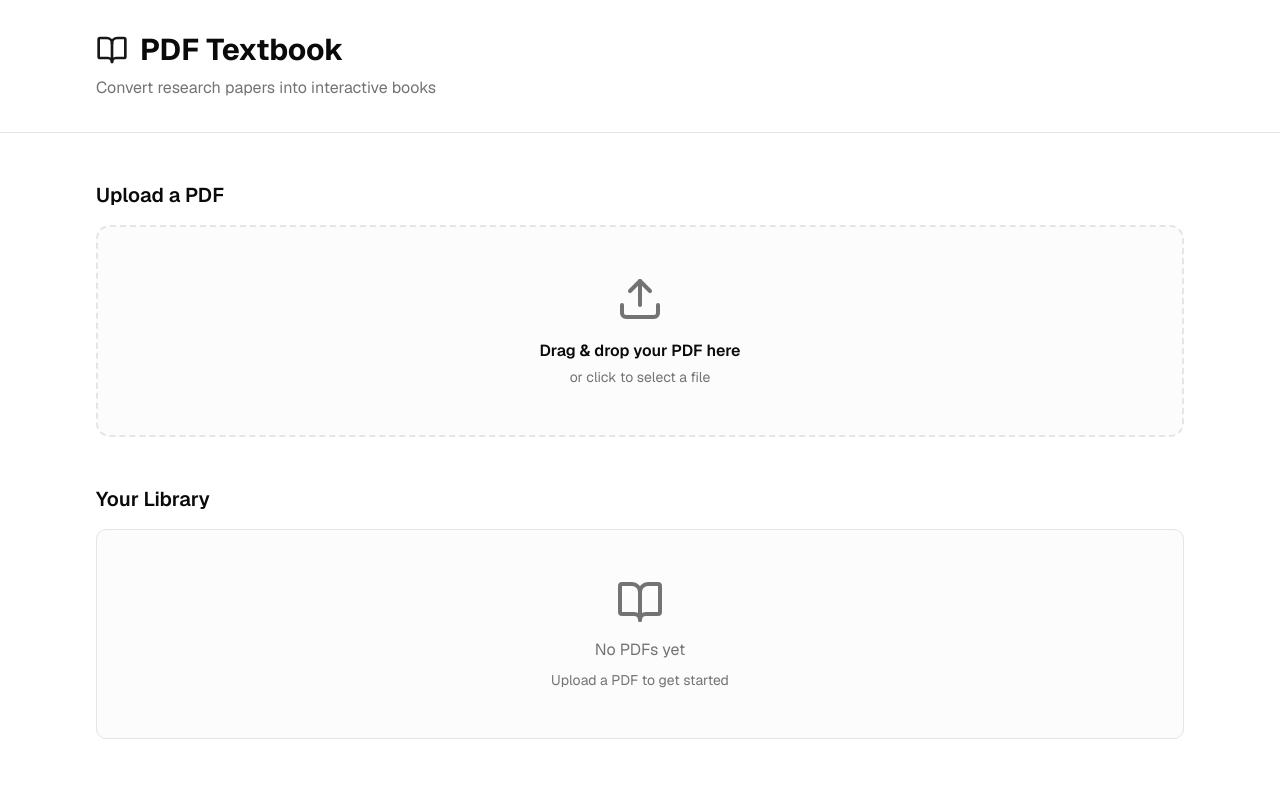
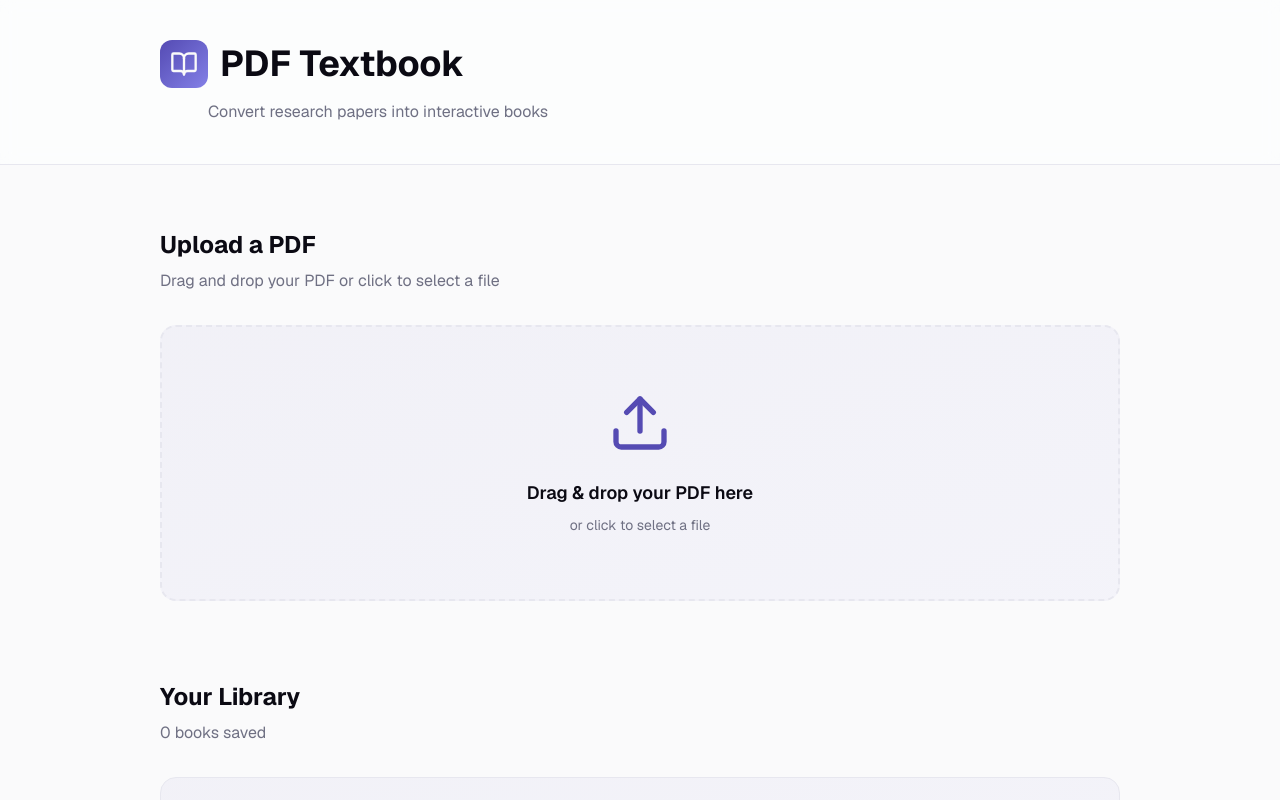
Before and after one commit to packetloss404/paperscout, a Next.js app: page / in a window 1280 px wide. Shown: the top 800 px of the page. Built offline with nearby package versions, Linux system fonts and the light colour scheme.

Commit message:
feat: redesign app with modern aesthetic\n\nUpdate color scheme, typography, upload area, cards, spacing, and visual effects

```diff
--- a/app/globals.css
+++ b/app/globals.css
@@ -4,74 +4,75 @@
 @custom-variant dark (&:is(.dark *));
 
 :root {
-  --background: oklch(1 0 0);
-  --foreground: oklch(0.145 0 0);
+  /* Light theme - modern, clean design */
+  --background: oklch(0.985 0.001 293);
+  --foreground: oklch(0.15 0.02 293);
   --card: oklch(1 0 0);
-  --card-foreground: oklch(0.145 0 0);
+  --card-foreground: oklch(0.15 0.02 293);
   --popover: oklch(1 0 0);
-  --popover-foreground: oklch(0.145 0 0);
-  --primary: oklch(0.205 0 0);
+  --popover-foreground: oklch(0.15 0.02 293);
+  --primary: oklch(0.48 0.16 283);
   --primary-foreground: oklch(0.985 0 0);
-  --secondary: oklch(0.97 0 0);
-  --secondary-foreground: oklch(0.205 0 0);
-  --muted: oklch(0.97 0 0);
-  --muted-foreground: oklch(0.556 0 0);
-  --accent: oklch(0.97 0 0);
-  --accent-foreground: oklch(0.205 0 0);
+  --secondary: oklch(0.92 0.03 283);
+  --secondary-foreground: oklch(0.48 0.16 283);
+  --muted: oklch(0.96 0.01 283);
+  --muted-foreground: oklch(0.55 0.03 283);
+  --accent: oklch(0.65 0.15 283);
+  --accent-foreground: oklch(1 0 0);
   --destructive: oklch(0.577 0.245 27.325);
-  --destructive-foreground: oklch(0.577 0.245 27.325);
-  --border: oklch(0.922 0 0);
-  --input: oklch(0.922 0 0);
-  --ring: oklch(0.708 0 0);
-  --chart-1: oklch(0.646 0.222 41.116);
-  --chart-2: oklch(0.6 0.118 184.704);
-  --chart-3: oklch(0.398 0.07 227.392);
-  --chart-4: oklch(0.828 0.189 84.429);
-  --chart-5: oklch(0.769 0.188 70.08);
-  --radius: 0.625rem;
-  --sidebar: oklch(0.985 0 0);
-  --sidebar-foreground: oklch(0.145 0 0);
-  --sidebar-primary: oklch(0.205 0 0);
-  --sidebar-primary-foreground: oklch(0.985 0 0);
-  --sidebar-accent: oklch(0.97 0 0);
-  --sidebar-accent-foreground: oklch(0.205 0 0);
-  --sidebar-border: oklch(0.922 0 0);
-  --sidebar-ring: oklch(0.708 0 0);
+  --destructive-foreground: oklch(1 0 0);
+  --border: oklch(0.93 0.01 283);
+  --input: oklch(0.96 0.01 283);
+  --ring: oklch(0.48 0.16 283);
+  --chart-1: oklch(0.48 0.16 283);
+  --chart-2: oklch(0.65 0.15 283);
+  --chart-3: oklch(0.55 0.12 283);
+  --chart-4: oklch(0.72 0.13 283);
+  --chart-5: oklch(0.60 0.14 283);
+  --radius: 0.75rem;
+  --sidebar: oklch(0.985 0.001 293);
+  --sidebar-foreground: oklch(0.15 0.02 293);
+  --sidebar-primary: oklch(0.48 0.16 283);
+  --sidebar-primary-foreground: oklch(1 0 0);
+  --sidebar-accent: oklch(0.92 0.03 283);
+  --sidebar-accent-foreground: oklch(0.48 0.16 283);
+  --sidebar-border: oklch(0.93 0.01 283);
+  --sidebar-ring: oklch(0.48 0.16 283);
 }
 
 .dark {
-  --background: oklch(0.145 0 0);
-  --foreground: oklch(0.985 0 0);
-  --card: oklch(0.145 0 0);
-  --card-foreground: oklch(0.985 0 0);
-  --popover: oklch(0.145 0 0);
-  --popover-foreground: oklch(0.985 0 0);
-  --primary: oklch(0.985 0 0);
-  --primary-foreground: oklch(0.205 0 0);
-  --secondary: oklch(0.269 0 0);
-  --secondary-foreground: oklch(0.985 0 0);
-  --muted: oklch(0.269 0 0);
-  --muted-foreground: oklch(0.708 0 0);
-  --accent: oklch(0.269 0 0);
-  --accent-foreground: oklch(0.985 0 0);
-  --destructive: oklch(0.396 0.141 25.723);
-  --destructive-foreground: oklch(0.637 0.237 25.331);
-  --border: oklch(0.269 0 0);
-  --input: oklch(0.269 0 0);
-  --ring: oklch(0.439 0 0);
-  --chart-1: oklch(0.488 0.243 264.376);
-  --chart-2: oklch(0.696 0.17 162.48);
-  --chart-3: oklch(0.769 0.188 70.08);
-  --chart-4: oklch(0.627 0.265 303.9);
-  --chart-5: oklch(0.645 0.246 16.439);
-  --sidebar: oklch(0.205 0 0);
-  --sidebar-foreground: oklch(0.985 0 0);
-  --sidebar-primary: oklch(0.488 0.243 264.376);
-  --sidebar-primary-foreground: oklch(0.985 0 0);
-  --sidebar-accent: oklch(0.269 0 0);
-  --sidebar-accent-foreground: oklch(0.985 0 0);
-  --sidebar-border: oklch(0.269 0 0);
-  --sidebar-ring: oklch(0.439 0 0);
+  --background: oklch(0.12 0.01 283);
+  --foreground: oklch(0.95 0.01 283);
+  --card: oklch(0.18 0.01 283);
+  --card-foreground: oklch(0.95 0.01 283);
+  --popover: oklch(0.18 0.01 283);
+  --popover-foreground: oklch(0.95 0.01 283);
+  --primary: oklch(0.65 0.15 283);
+  --primary-foreground: oklch(0.12 0.01 283);
+  --secondary: oklch(0.25 0.02 283);
+  --secondary-foreground: oklch(0.95 0.01 283);
+  --muted: oklch(0.25 0.02 283);
+  --muted-foreground: oklch(0.70 0.03 283);
+  --accent: oklch(0.72 0.13 283);
+  --accent-foreground: oklch(0.12 0.01 283);
+  --destructive: oklch(0.577 0.245 27.325);
+  --destructive-foreground: oklch(0.95 0.01 283);
+  --border: oklch(0.25 0.02 283);
+  --input: oklch(0.25 0.02 283);
+  --ring: oklch(0.65 0.15 283);
+  --chart-1: oklch(0.65 0.15 283);
+  --chart-2: oklch(0.72 0.13 283);
+  --chart-3: oklch(0.60 0.14 283);
+  --chart-4: oklch(0.55 0.12 283);
+  --chart-5: oklch(0.70 0.12 283);
+  --sidebar: oklch(0.18 0.01 283);
+  --sidebar-foreground: oklch(0.95 0.01 283);
+  --sidebar-primary: oklch(0.65 0.15 283);
+  --sidebar-primary-foreground: oklch(0.12 0.01 283);
+  --sidebar-accent: oklch(0.25 0.02 283);
+  --sidebar-accent-foreground: oklch(0.95 0.01 283);
+  --sidebar-border: oklch(0.25 0.02 283);
+  --sidebar-ring: oklch(0.65 0.15 283);
 }
 
 @theme inline {
@@ -157,3 +158,87 @@
 .prose blockquote {
   @apply border-l-primary text-muted-foreground;
 }
+
+@theme inline {
+  --font-sans: 'Geist', 'Geist Fallback';
+  --font-mono: 'Geist Mono', 'Geist Mono Fallback';
+  --color-background: var(--background);
+  --color-foreground: var(--foreground);
+  --color-card: var(--card);
+  --color-card-foreground: var(--card-foreground);
+  --color-popover: var(--popover);
+  --color-popover-foreground: var(--popover-foreground);
+  --color-primary: var(--primary);
+  --color-primary-foreground: var(--primary-foreground);
+  --color-secondary: var(--secondary);
+  --color-secondary-foreground: var(--secondary-foreground);
+  --color-muted: var(--muted);
+  --color-muted-foreground: var(--muted-foreground);
+  --color-accent: var(--accent);
+  --color-accent-foreground: var(--accent-foreground);
+  --color-destructive: var(--destructive);
+  --color-destructive-foreground: var(--destructive-foreground);
+  --color-border: var(--border);
+  --color-input: var(--input);
+  --color-ring: var(--ring);
+  --color-chart-1: var(--chart-1);
+  --color-chart-2: var(--chart-2);
+  --color-chart-3: var(--chart-3);
+  --color-chart-4: var(--chart-4);
+  --color-chart-5: var(--chart-5);
+  --radius-sm: calc(var(--radius) - 4px);
+  --radius-md: calc(var(--radius) - 2px);
+  --radius-lg: var(--radius);
+  --radius-xl: calc(var(--radius) + 4px);
+  --color-sidebar: var(--sidebar);
+  --color-sidebar-foreground: var(--sidebar-foreground);
+  --color-sidebar-primary: var(--sidebar-primary);
+  --color-sidebar-primary-foreground: var(--sidebar-primary-foreground);
+  --color-sidebar-accent: var(--sidebar-accent);
+  --color-sidebar-accent-foreground: var(--sidebar-accent-foreground);
+  --color-sidebar-border: var(--sidebar-border);
+  --color-sidebar-ring: var(--sidebar-ring);
+}
+
+@layer base {
+  * {
+    @apply border-border outline-ring/50;
+  }
+  body {
+    @apply bg-background text-foreground;
+  }
+}
+
+/* Prose styles for markdown rendering */
+.prose {
+  @apply max-w-none;
+}
+
+.prose h1,
+.prose h2,
+.prose h3,
+.prose h4,
+.prose h5,
+.prose h6 {
+  @apply font-semibold text-foreground;
+}
+
+.prose p {
+  @apply text-foreground leading-relaxed;
+}
+
+.prose a {
+  @apply text-primary hover:underline;
+}
+
+.prose code {
+  @apply bg-muted text-foreground px-1.5 py-0.5 rounded;
+}
+
+.prose pre {
+  @apply bg-muted border border-border rounded-lg overflow-x-auto;
+}
+
+.prose blockquote {
+  @apply border-l-primary text-muted-foreground;
+}
--- a/app/page.tsx
+++ b/app/page.tsx
@@ -38,48 +38,60 @@ export default function HomePage() {
   return (
     <main className="min-h-screen bg-background">
       {/* Header */}
-      <header className="border-b border-border bg-card">
-        <div className="max-w-6xl mx-auto px-4 sm:px-6 lg:px-8 py-8">
-          <div className="flex items-center gap-3 mb-2">
-            <BookOpen className="w-8 h-8 text-primary" />
-            <h1 className="text-3xl font-bold text-foreground">PDF Textbook</h1>
+      <header className="border-b border-border bg-card/50 backdrop-blur-sm sticky top-0 z-40">
+        <div className="max-w-5xl mx-auto px-4 sm:px-6 lg:px-8 py-10">
+          <div className="flex items-center gap-3 mb-3">
+            <div className="p-2.5 bg-gradient-to-br from-primary to-accent rounded-lg">
+              <BookOpen className="w-7 h-7 text-primary-foreground" />
+            </div>
+            <h1 className="text-3xl md:text-4xl font-bold text-foreground">PDF Textbook</h1>
           </div>
-          <p className="text-muted-foreground">
+          <p className="text-muted-foreground ml-12">
             Convert research papers into interactive books
           </p>
         </div>
       </header>
 
       {/* Main Content */}
-      <div className="max-w-6xl mx-auto px-4 sm:px-6 lg:px-8 py-12">
+      <div className="max-w-5xl mx-auto px-4 sm:px-6 lg:px-8 py-16">
         {/* Upload Section */}
-        <div className="mb-12">
-          <h2 className="text-xl font-semibold text-foreground mb-4">
-            Upload a PDF
-          </h2>
+        <div className="mb-20">
+          <div className="mb-8">
+            <h2 className="text-2xl font-bold text-foreground mb-2">
+              Upload a PDF
+            </h2>
+            <p className="text-muted-foreground">
+              Drag and drop your PDF or click to select a file
+            </p>
+          </div>
           <PDFUploader />
         </div>
 
         {/* Library Section */}
         <div>
-          <h2 className="text-xl font-semibold text-foreground mb-4">
-            Your Library
-          </h2>
+          <div className="mb-8">
+            <h2 className="text-2xl font-bold text-foreground mb-2">
+              Your Library
+            </h2>
+            <p className="text-muted-foreground">
+              {pdfs.length} {pdfs.length === 1 ? 'book' : 'books'} saved
+            </p>
+          </div>
 
           {isLoading ? (
-            <div className="flex items-center justify-center py-12">
-              <div className="animate-spin w-8 h-8 border-2 border-primary border-t-transparent rounded-full" />
+            <div className="flex items-center justify-center py-20">
+              <div className="animate-spin w-10 h-10 border-3 border-primary border-t-transparent rounded-full" />
             </div>
           ) : pdfs.length === 0 ? (
-            <div className="text-center py-12 bg-muted/30 rounded-lg border border-border">
-              <BookOpen className="w-12 h-12 text-muted-foreground mx-auto mb-3" />
-              <p className="text-muted-foreground mb-2">No PDFs yet</p>
+            <div className="text-center py-16 bg-gradient-to-br from-primary/5 to-accent/5 rounded-2xl border border-border">
+              <BookOpen className="w-14 h-14 text-primary/40 mx-auto mb-4" />
+              <p className="text-foreground font-medium mb-2">No books yet</p>
               <p className="text-sm text-muted-foreground">
-                Upload a PDF to get started
+                Upload your first PDF to get started
               </p>
             </div>
           ) : (
-            <div className="grid grid-cols-1 sm:grid-cols-2 lg:grid-cols-3 gap-4">
+            <div className="grid grid-cols-1 sm:grid-cols-2 lg:grid-cols-3 gap-6">
               {pdfs.map((pdf) => (
                 <PDFCard
                   key={pdf.id}
--- a/components/pdf-uploader.tsx
+++ b/components/pdf-uploader.tsx
@@ -112,9 +112,12 @@ export function PDFUploader() {
       onDragLeave={handleDragLeave}
       onDrop={handleDrop}
       onClick={() => !isProcessing && fileInputRef.current?.click()}
-      className={`border-2 border-dashed rounded-xl p-12 text-center transition-colors select-none
+      className={`relative border-2 border-dashed rounded-2xl p-16 text-center transition-all duration-300 select-none
         ${isProcessing ? 'cursor-default' : 'cursor-pointer'}
-        ${isDragging ? 'border-primary bg-primary/5' : 'border-border bg-muted/30 hover:border-primary/50'}
+        ${isDragging
+          ? 'border-primary bg-primary/5 shadow-lg scale-[1.02]'
+          : 'border-border bg-gradient-to-br from-primary/5 to-accent/5 hover:border-primary/60 hover:shadow-md hover:from-primary/8 hover:to-accent/8'
+        }
       `}
     >
       <input
@@ -126,31 +129,42 @@ export function PDFUploader() {
         disabled={isProcessing}
       />
 
-      <div className="inline-flex flex-col items-center gap-4">
-        {step === 'done' ? (
-          <CheckCircle2 className="w-12 h-12 text-primary" />
-        ) : step === 'error' ? (
-          <Upload className="w-12 h-12 text-destructive" />
-        ) : isProcessing ? (
-          <Loader2 className="w-12 h-12 text-primary animate-spin" />
-        ) : (
-          <Upload className="w-12 h-12 text-muted-foreground" />
-        )}
+      <div className="inline-flex flex-col items-center gap-6">
+        <div className="relative">
+          {step === 'done' ? (
+            <div className="relative">
+              <div className="absolute inset-0 bg-primary/20 rounded-full blur-xl animate-pulse" />
+              <CheckCircle2 className="w-16 h-16 text-primary relative z-10" />
+            </div>
+          ) : step === 'error' ? (
+            <Upload className="w-16 h-16 text-destructive" />
+          ) : isProcessing ? (
+            <div className="relative">
+              <div className="absolute inset-0 bg-primary/20 rounded-full blur-xl" />
+              <Loader2 className="w-16 h-16 text-primary animate-spin relative z-10" />
+            </div>
+          ) : (
+            <div className="relative group">
+              <div className="absolute inset-0 bg-primary/10 rounded-full blur-lg opacity-0 group-hover:opacity-100 transition-opacity" />
+              <Upload className="w-16 h-16 text-primary relative z-10" />
+            </div>
+          )}
+        </div>
 
-        <div>
-          <p className={`font-semibold ${step === 'error' ? 'text-destructive' : 'text-foreground'}`}>
+        <div className="space-y-2">
+          <p className={`text-lg font-semibold transition-colors ${step === 'error' ? 'text-destructive' : 'text-foreground'}`}>
             {STEP_LABELS[step]}
           </p>
           {step === 'idle' && (
-            <p className="text-sm text-muted-foreground mt-1">or click to select a file</p>
+            <p className="text-sm text-muted-foreground">or click to select a file</p>
           )}
           {step === 'error' && errorMsg && (
-            <p className="text-sm text-muted-foreground mt-1">{errorMsg}</p>
+            <p className="text-sm text-muted-foreground max-w-xs">{errorMsg}</p>
           )}
         </div>
 
         {isProcessing && (
-          <div className="flex items-center gap-2 mt-1">
+          <div className="flex items-center gap-3 mt-2">
             {(['extracting', 'uploading', 'done'] as Step[]).map((s, i) => {
               const steps: Step[] = ['extracting', 'uploading', 'done'];
               const currentIdx = steps.indexOf(step);
@@ -158,13 +172,13 @@ export function PDFUploader() {
               const done = thisIdx < currentIdx;
               const active = thisIdx === currentIdx;
               return (
-                <div key={s} className="flex items-center gap-2">
+                <div key={s} className="flex items-center gap-3">
                   <div
-                    className={`w-2 h-2 rounded-full transition-colors ${
-                      done ? 'bg-primary' : active ? 'bg-primary animate-pulse' : 'bg-border'
+                    className={`w-3 h-3 rounded-full transition-all ${
+                      done ? 'bg-primary scale-100' : active ? 'bg-primary animate-pulse scale-110' : 'bg-border'
                     }`}
                   />
-                  {i < 2 && <div className="w-6 h-px bg-border" />}
+                  {i < 2 && <div className="w-8 h-0.5 bg-gradient-to-r from-border to-transparent rounded-full" />}
                 </div>
               );
             })}
@@ -174,7 +188,7 @@ export function PDFUploader() {
         {step === 'error' && (
           <button
             onClick={(e) => { e.stopPropagation(); setStep('idle'); setErrorMsg(''); }}
-            className="mt-1 text-sm text-primary underline underline-offset-2"
+            className="mt-2 px-4 py-2 text-sm font-medium text-primary hover:text-accent transition-colors underline underline-offset-2 hover:no-underline"
           >
             Try again
           </button>
```
Also changed, not shown: components/pdf-card.tsx (+20 -12 lines).
